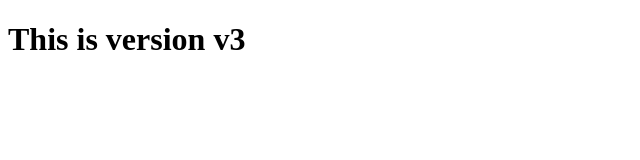
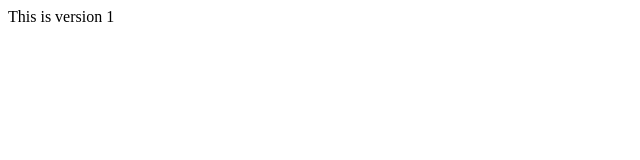
Before and after one commit to adamsmithhh/myrepo, a plain HTML site: page index.html in a window 1280 px wide. Shown: the whole page, without its empty margins (0-640 px from the left). Drawn offline with Linux system fonts and the light colour scheme.

Commit message:
this is v1

```diff
--- a/index.html
+++ b/index.html
@@ -6,6 +6,6 @@
     <title>Document</title>
 </head>
 <body>
-    <h1> This is version v3</h1>
+    This is version 1
 </body>
 </html>
```
